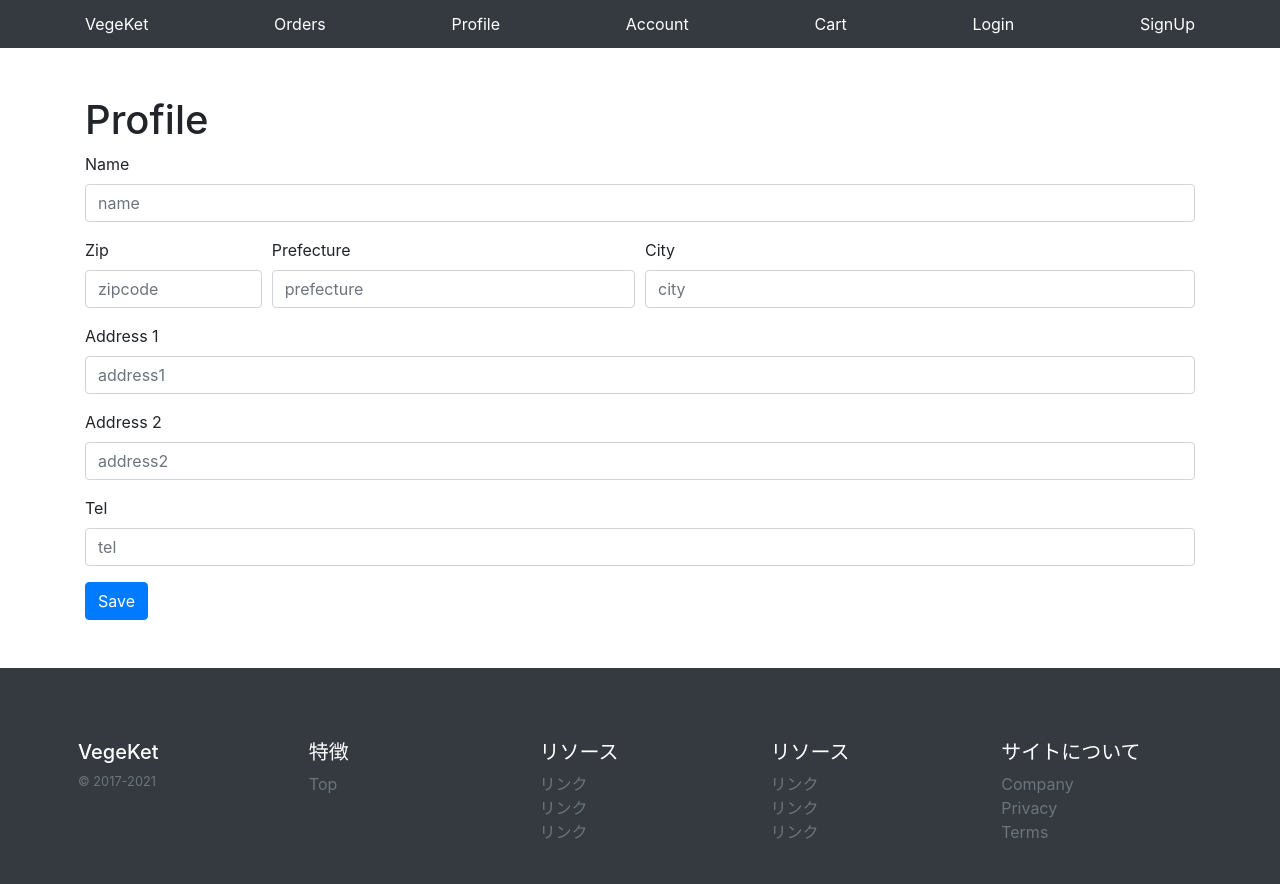
After one commit to nikawa2161/django-ECsite, a Django app: template templates/pages/profile.html in a window 1280 px wide. The commit adds this page. Run offline with Django 3.2, Linux system fonts and the light colour scheme; the template is opened without the code that fills it, so the values that code supplies are empty; some libraries are stand-ins or nearby versions.

Commit message:
login signup 作成

```diff
--- a/base/views/__init__.py
+++ b/base/views/__init__.py
@@ -1,3 +1,4 @@
 from .pay_views import *
 from .cart_views import *
 from .item_views import *
+from .account_views import *
--- /dev/null
+++ b/templates/pages/profile.html
@@ -0,0 +1,51 @@
+{% extends 'base.html' %}
+
+{% block main %}
+
+<div class="container my-5">
+  <div class="row">
+    <div class="col-12">
+      <h1>Profile</h1>
+      <form method="POST">
+        {% csrf_token %}
+        <div class="form-group ">
+          <label>Name</label>
+          <input class="form-control" type="text" name="name" placeholder="name" value="{{user.profile.name}}">
+        </div>
+        <div class="form-row">
+          <div class="form-group col-md-2">
+            <label>Zip</label>
+            <input class="form-control" type="text" name="zipcode" placeholder="zipcode"
+              value="{{user.profile.zipcode}}">
+          </div>
+          <div class="form-group col-md-4">
+            <label>Prefecture</label>
+            <input class="form-control" type="text" name="prefecture" placeholder="prefecture"
+              value="{{user.profile.prefecture}}">
+          </div>
+          <div class="form-group col-md-6">
+            <label>City</label>
+            <input class="form-control" type="text" name="city" placeholder="city" value="{{user.profile.city}}">
+          </div>
+        </div>
+        <div class="form-group">
+          <label>Address 1</label>
+          <input class="form-control" type="text" name="address1" placeholder="address1"
+            value="{{user.profile.address1}}">
+        </div>
+        <div class="form-group">
+          <label>Address 2</label>
+          <input class="form-control" type="text" name="address2" placeholder="address2"
+            value="{{user.profile.address2}}">
+        </div>
+        <div class="form-group">
+          <label>Tel</label>
+          <input class="form-control" type="tel" name="tel" placeholder="tel" value="{{user.profile.tel}}">
+        </div>
+        <button type="submit" class="btn btn-primary">Save</button>
+      </form>
+    </div>
+  </div>
+</div>
+
+{% endblock %}
--- a/templates/snippets/header.html
+++ b/templates/snippets/header.html
@@ -5,5 +5,11 @@
     <a class="py-2 d-none d-md-inline-block text-white" href="/profile/">Profile</a>
     <a class="py-2 d-none d-md-inline-block text-white" href="/account/">Account</a>
     <a class="py-2 d-none d-md-inline-block text-white" href="/cart/">Cart</a>
+    {% if user.is_authenticated %}
+    <a class="py-2 d-none d-md-inline-block text-white" href="/logout/">Logout</a>
+    {% else %}
+    <a class="py-2 d-none d-md-inline-block text-white" href="/login/">Login</a>
+    <a class="py-2 d-none d-md-inline-block text-white" href="/signup/">SignUp</a>
+    {% endif %}
   </nav>
 </div>
```
Also changed, not shown: base/views/account_views.py (added, +50 -0 lines), base/views/cart_views.py (+5 -2 lines), base/views/pay_views.py (+22 -4 lines), config/urls.py (+9 -0 lines), templates/pages/account.html (added, +29 -0 lines), templates/pages/login_signup.html (added, +43 -0 lines), db.sqlite3.
